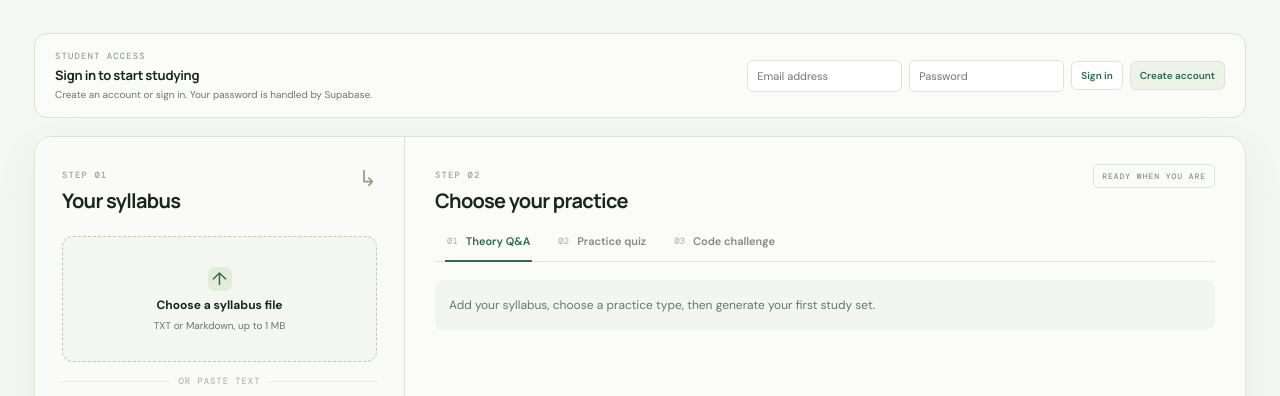
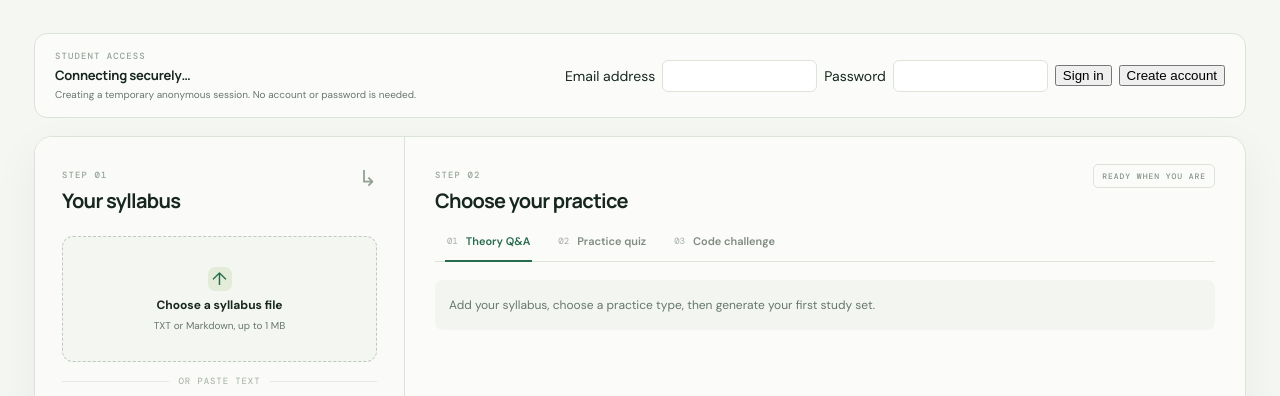
Before and after one commit to suryamaster1000/python-mid1-practice, a plain HTML site: page public/index.html in a window 1280 px wide. Shown: the part 342-738 px from the top of the page. Drawn offline with nearby package versions, Linux system fonts and the light colour scheme; a script that the page names is missing.

Commit message:
Use anonymous student access
Updated stylesheet and script references to use relative paths. Changed student access section to indicate temporary anonymous session.

```diff
--- a/public/index.html
+++ b/public/index.html
@@ -8,8 +8,8 @@
   <link rel="preconnect" href="https://fonts.googleapis.com">
   <link rel="preconnect" href="https://fonts.gstatic.com" crossorigin>
   <link href="https://fonts.googleapis.com/css2?family=DM+Mono:wght@400;500&family=DM+Sans:wght@400;500;600;700&family=Manrope:wght@500;600;700;800&display=swap" rel="stylesheet">
-  <link rel="stylesheet" href="/styles.css">
-  <script src="/app.js" defer></script>
+  <link rel="stylesheet" href="./styles.css">
+  <script type="module" src="./app.js"></script>
 </head>
 <body>
   <header class="topbar">
@@ -23,18 +23,15 @@
       <p class="intro-copy">Add your course outline. Get clear theory questions, a quick practice quiz, and coding exercises with helpful error feedback.</p>
     </section>
 
-    <section class="auth-strip" aria-label="Student sign in">
-      <div class="auth-copy"><span class="step-tag">STUDENT ACCESS</span><strong id="authStatus">Sign in to start studying</strong><span id="authNote">Create an account or sign in. Your password is handled by Supabase.</span></div>
-      <div class="auth-controls">
-        <label class="sr-only" for="authEmail">Email address</label>
-        <input id="authEmail" type="email" autocomplete="email" placeholder="Email address">
-        <label class="sr-only" for="authPassword">Password</label>
-        <input id="authPassword" type="password" autocomplete="current-password" minlength="6" placeholder="Password">
-        <button id="signInBtn" class="small-action" type="button">Sign in</button>
-        <button id="signUpBtn" class="small-action signup-btn" type="button">Create account</button>
-        <button id="signOutBtn" class="small-action" type="button" hidden>Sign out</button>
+    <section class="auth-strip" aria-label="Student access">
+      <div class="auth-copy"><span class="step-tag">STUDENT ACCESS</span><strong id="authStatus">Connecting securely…</strong><span id="authNote">Creating a temporary anonymous session. No account or password is needed.</span></div>
+      <div class="auth-controls" hidden aria-hidden="true">
+        <label for="authEmail">Email address</label><input id="authEmail" type="email" autocomplete="email">
+        <label for="authPassword">Password</label><input id="authPassword" type="password" autocomplete="current-password">
+        <button id="signInBtn" type="button">Sign in</button><button id="signUpBtn" type="button">Create account</button><button id="signOutBtn" type="button" hidden>Sign out</button>
       </div>
     </section>
+
     <section class="workspace">
       <aside class="syllabus-panel">
         <div class="panel-heading"><div><span class="step-tag">STEP 01</span><h2>Your syllabus</h2></div><span class="panel-icon">↳</span></div>
```
